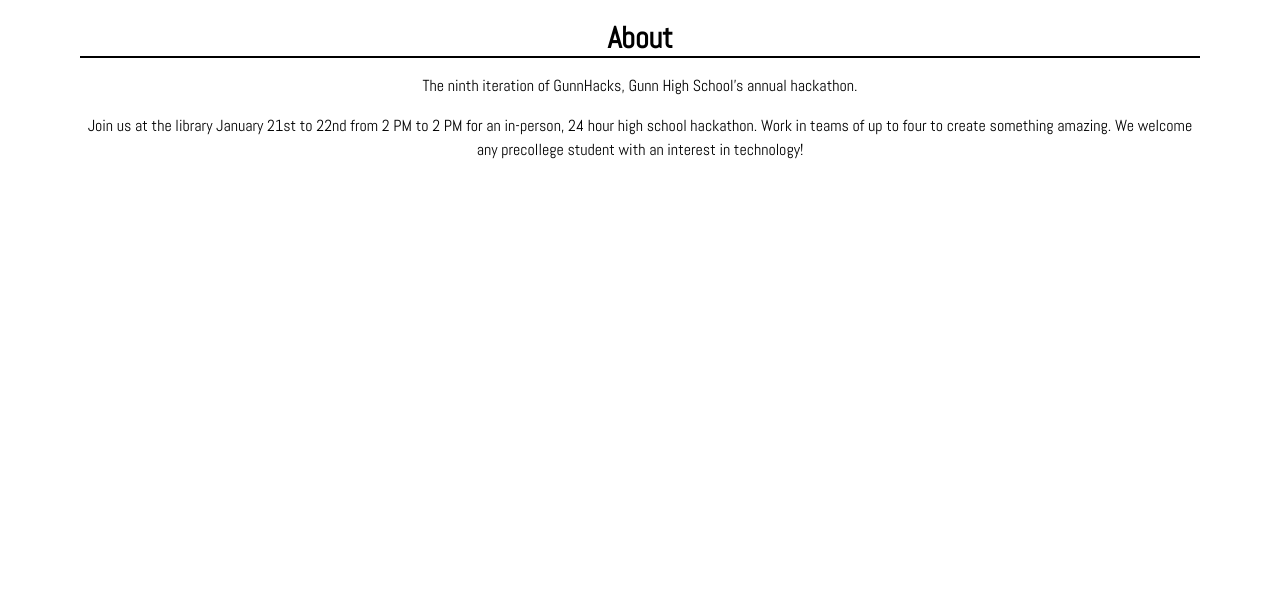
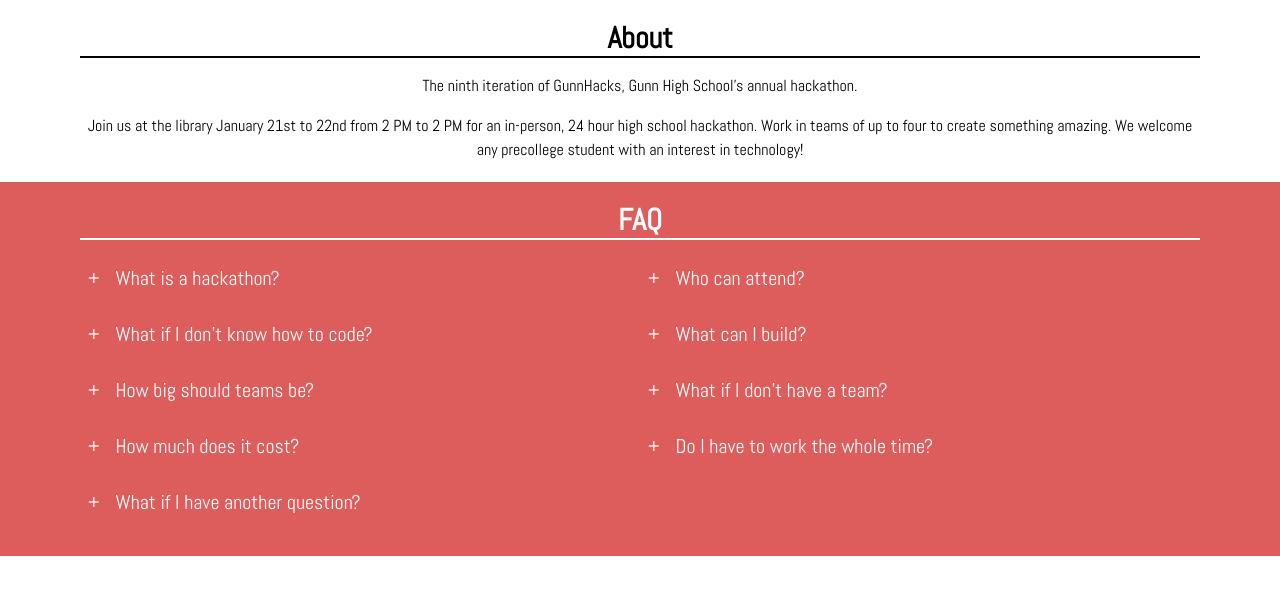
Before and after one commit to united-computations/GunnHacks9.0, a Next.js app: page / in a window 1280 px wide. Shown: the top 594 px of the page. Built offline with nearby package versions, Linux system fonts and the light colour scheme.

Commit message:
Port FAQ

```diff
--- /dev/null
+++ b/components/FAQ.tsx
@@ -0,0 +1,65 @@
+import Section from './Section';
+import Question from './Question';
+
+
+export default function FAQ() {
+    return (
+        <Section red title="FAQ" id="faq">
+            <div className="grid sm:grid-cols-2 text-left">
+                <Question q="What is a hackathon?">
+                    Hackathons are where your crazy idea becomes reality. Students work in teams of up to four for 24
+                    hours to create something amazing. Build anything — there are no restrictions on what you can create.
+                    Dive in and make the most incredible thing you can alongside fellow creators.
+                </Question>
+                <Question q="Who can attend?">
+                    Any high schoolers (or below!) can attend GunnHacks. Unfortunately, we cannot allow college students
+                    to attend this time around, and we cannot ship swag/prizes internationally.
+                    International participants are not eligible for prizes or swag.
+                </Question>
+                <Question q="What if I don’t know how to code?">
+                    All students regardless of coding ability or experience are welcome. Hackathons are a great place to
+                    learn, so come and build your first app, website, or anything else! We’ll also have workshops
+                    for you to start off or learn something new.
+                </Question>
+                <Question q="What can I build?">
+                    Web, mobile, hardware, you name it — any type of project is welcome. Projects will be judged based
+                    on creativity, technical difficulty, polish, and utility by a panel of industry judges.
+                </Question>
+                {/* Update with team formation event info when that becomes available */}
+                <Question q="How big should teams be?">
+                    We highly encourage you to build with a team. Teamwork is deeply rooted in the hacking ethos, and
+                    you’ll have a better time building with your brightest peers. Teams should consist of no more
+                    than four people.
+                </Question>
+                <Question q="What if I don’t have a team?">
+                    No problem! Many hackers do not have a fully-formed team or hack concept before the event begins. We
+                    will be hosting team-forming activities before hacking begins to help you find the perfect match. If
+                    you’re a first-time hacker, there will be many others looking for team members with whom you can work.
+                </Question>
+                <Question q="How much does it cost?">
+                    Participation in GunnHacks is completely free. However, due to the{/* online */} nature of the
+                    event, we recommend ownership of a computer{/* and access to the internet */}.
+                </Question>
+                <Question q="Do I have to work the whole time?">
+                    No, not at all! We will have fun activities and workshops you can participate in when
+                    you want to take a break.
+                </Question>
+                {/*
+                <Question q="Where is GunnHacks?">
+                    Due to the pandemic, GunnHacks 8.0 will be held online for all participants.
+                </Question>
+                <Question q="When does registration close?">
+                    Registration will close on February 4th, 2022 at 11:59pm PST, when the hackathon begins.
+                </Question>
+                <Question q="What do I need to submit?">
+                    You need to submit a DevPost project to https://gunnhacks8.devpost.com that includes a
+                    1-3 minute demo video and a public link to your code (GitHub/GitLab/Replit).
+                </Question>
+                */}
+                <Question q="What if I have another question?">
+                    We love questions! Please feel free to reach out to us at <a href="mailto:ghshacks@gmail.com">ghshacks@gmail.com</a>.
+                </Question>
+            </div>
+        </Section>
+    )
+}
--- /dev/null
+++ b/components/Question.tsx
@@ -0,0 +1,20 @@
+import {ReactNode, useState} from 'react';
+
+
+export default function Question(props: {q: string, children: ReactNode}) {
+    const {q, children} = props;
+    const [open, setOpen] = useState(false)
+
+    // TODO: use `@headlessui/react` `Disclosure`
+    return (
+        <div className="m-2">
+            <div className="flex gap-4 cursor-pointer text-xl mb-3" onClick={() => setOpen(!open)}>
+                <h3>{open ? '-' : '+'}</h3>
+                <h3>{q}</h3>
+            </div>
+            {open && (
+                <p>{children}</p>
+            )}
+        </div>
+    )
+}
--- a/pages/index.tsx
+++ b/pages/index.tsx
@@ -1,5 +1,6 @@
 import Head from 'next/head';
 import About from '../components/About';
+import FAQ from '../components/FAQ';
 
 
 export default function Home() {
@@ -11,6 +12,7 @@
             </Head>
 
             <About />
+            <FAQ />
         </div>
     )
 }
```
